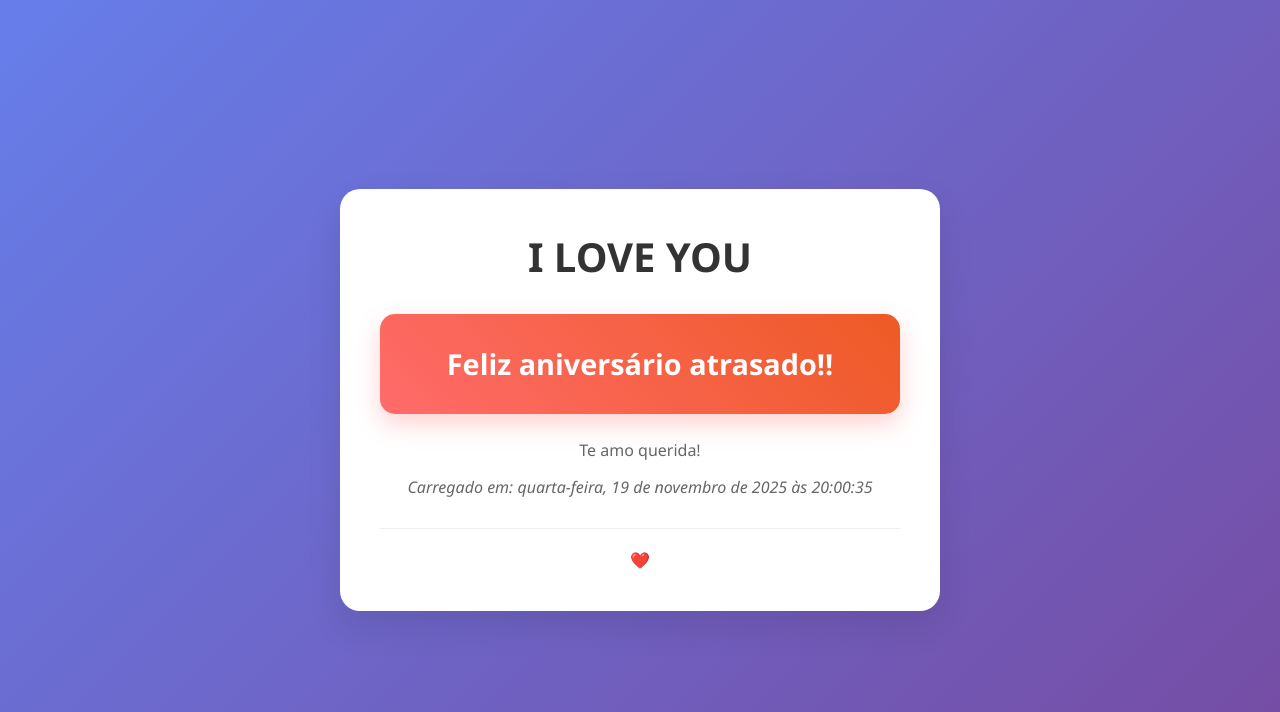
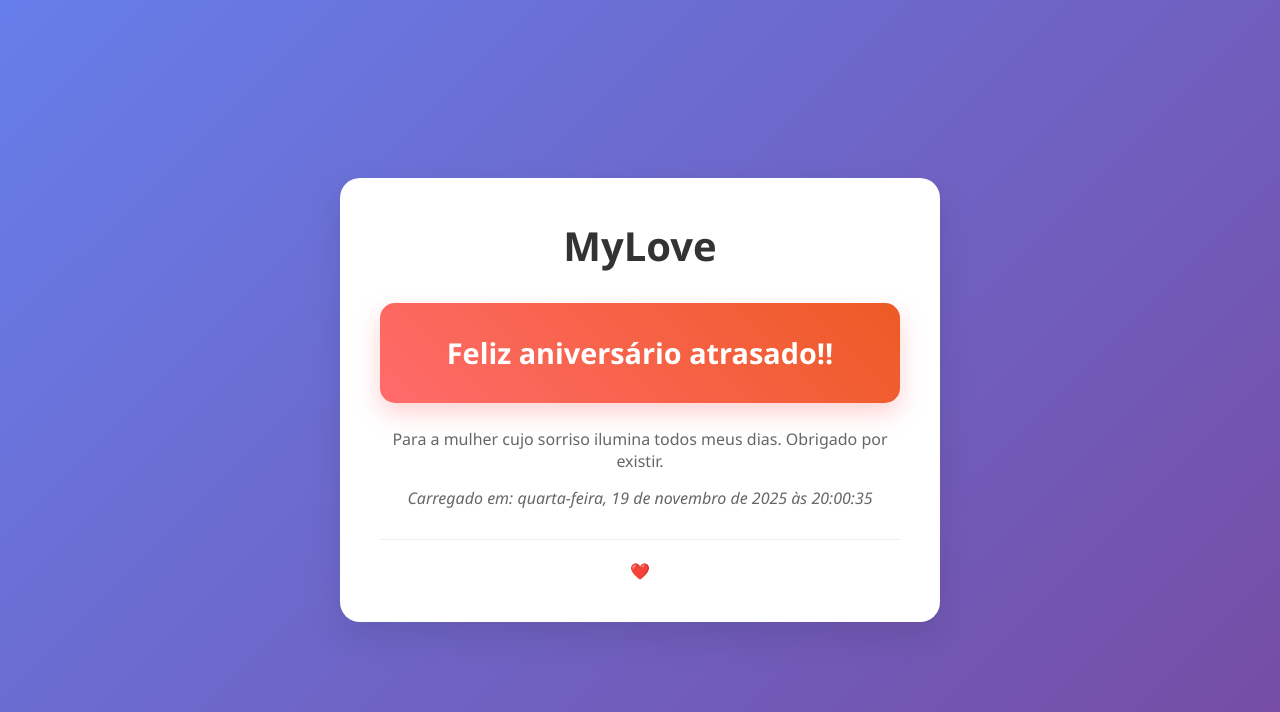
Before and after one commit to TiagoSo4res/niver, a Flask app: page / in a window 1280 px wide. Shown: the top 712 px of the page. Run offline with Flask 3, Linux system fonts and the light colour scheme.

Commit message:
Merge remote changes

```diff
--- a/templates/index.html
+++ b/templates/index.html
@@ -3,13 +3,13 @@
 <head>
     <meta charset="UTF-8">
     <meta name="viewport" content="width=device-width, initial-scale=1.0">
-    <title>Minha Mensagem na Internet</title>
+    <title>Minha Vii</title>
     <link rel="stylesheet" href="{{ url_for('static', filename='style.css') }}">
 </head>
 <body>
     <div class="container">
         <header>
-            <h1>I LOVE YOU</h1>
+            <h1>MyLove</h1>
         </header>
 
         <main>
@@ -20,7 +20,10 @@
             </div>
 
             <div class="info">
-                <p>Te amo querida!</p>
+                <p> Para a mulher cujo sorriso ilumina todos meus dias.
+                    Obrigado por existir.
+
+                </p>
                 <p class="timestamp">Carregado em: <span id="datetime"></span></p>
             </div>
         </main>
```
